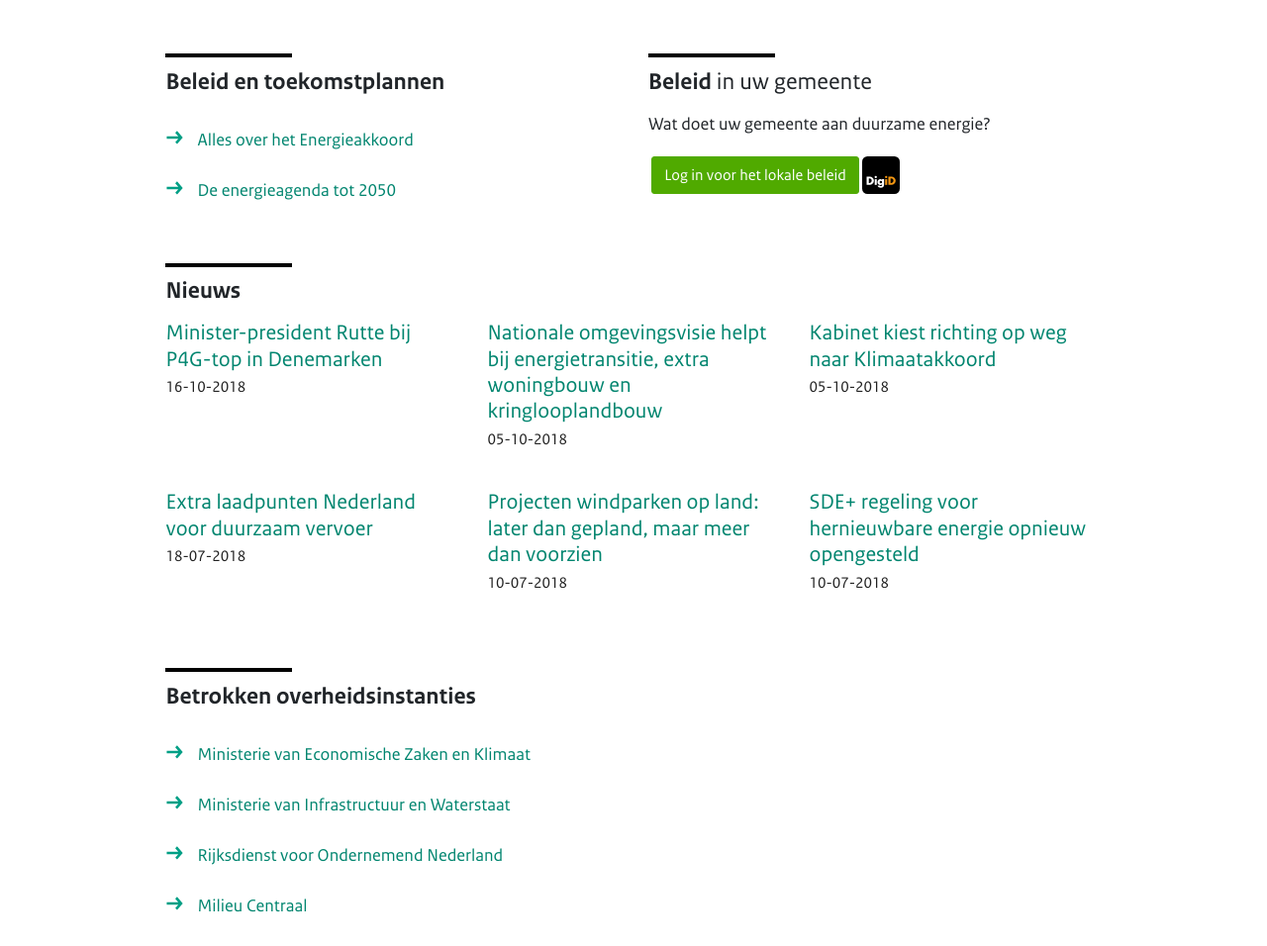
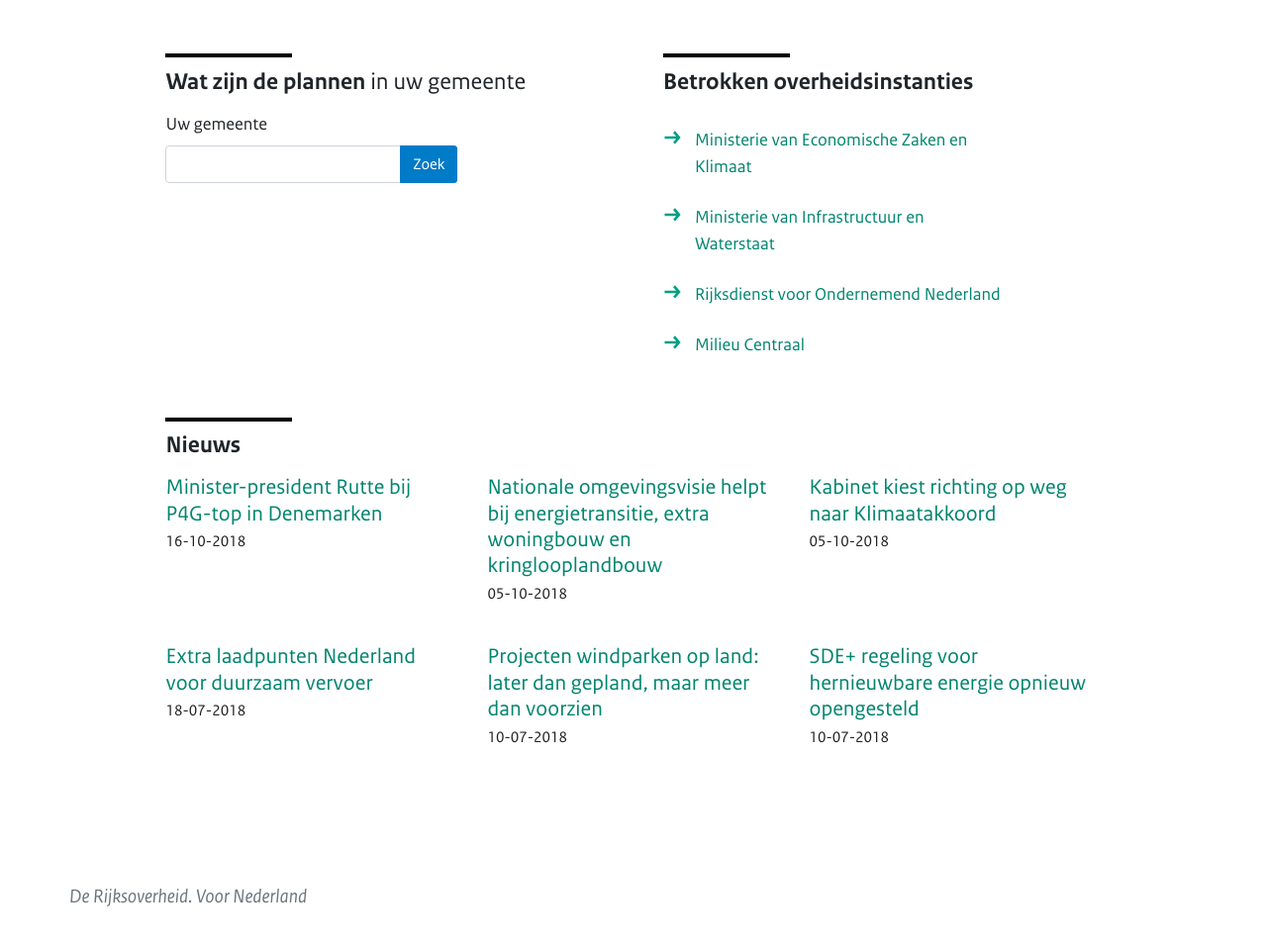
Before and after one commit to azdpc/prototype-1overheid, a plain HTML site: page thema-duurzame-energie-visie.html in a window 1280 px wide. Shown: the part 2060-3016 px from the top of the page at 99% size. Drawn offline with Linux system fonts and the light colour scheme.

Commit message:
Gemeentezoeker Duurzame energie

```diff
--- a/thema-duurzame-energie-visie.html
+++ b/thema-duurzame-energie-visie.html
@@ -496,53 +496,55 @@ Marjanne en Gerard hebben hun <a href="energiezuinig-huis.html">huis energiezuin
 
                     <!-- START policy -->
                     <div class="row content-item">
-                        <div class="col-md-5">
-                            <h2 class="with-bar">Beleid en toekomstplannen</h2>
+                        <div class="col-md-6">
+                            <div class="">
+                                <h2 class="with-bar">Wat zijn de plannen <span class="local">in uw gemeente</span></h2>
+                                <form action="grofvuil-locaties.html" method="GET">
+                                    <label for="gemeente">Uw gemeente</label>
+                                    <div class="row">
+                                        <div class="col-md-8">
+                                    <div class="input-group mb-8">
 
-                            <ul class="topics-list">
-                                <li>
-                                    <a href="#lorem">Alles over het Energieakkoord</a></li>
-                                </li>
-                                <li>
-                                    <a href="#lorem">De energieagenda tot 2050</a></li>
-                                </li>
-                            </ul>
+                                        <input type="text" class="form-control" id="gemeente" placeholder="" value="" list="list-gemeenten">
+                                        <div class="input-group-append">
+                                            <button class="btn btn-primary" id="button-addon2">Zoek</button>
                                         </div>
-
-                        <div class="col-md-6 offset-md-1">
-                            <div class="loggedOutElm">
-                                <h2 class="with-bar">Beleid <span class="local">in uw gemeente</span></h2>
-
-                                <p>Wat doet uw gemeente aan duurzame energie?</p>
-
-                                <div class="main-actions">
-                                    <div class="button-wrapper digid">
-                                        <button type="button" class="btn btn-secondary" data-toggle="modal" data-target="#loginForm">Log in voor het lokale beleid
-                                            <img src="img/digid-logo.svg" alt="digid" />
-                                        </button>
                                     </div>
                                         </div>
                                     </div>
 
-                            <div class="loggedInElm">
-                                <h2 class="with-bar">Beleid <span class="local">in Den Haag</span></h2>
+                                </form>
+                            </div>
 
-                                <h4>Den Haag Aardgasvrij</h4>
-<p>De gemeente wil dat in 2030 er in alle gebouwen in de stad geen aardgas wordt gebruikt. Samen met inwoners, ondernemers en maatschappelijke instellingen in de stad gaat ze aan de slag om dit voor elkaar te krijgen. U kunt zelf ook maatregelen nemen.</p>
-<p class="follow-up tight"><a href="#lorem">Lees meer over Den Haag aardgasvrij</a></p>
-
-<ul class="topics-list tight">
-    <li><a href="#kliaamtbestendig" data-orig-href="https://www.denhaag.nl/nl/in-de-stad/natuur-en-milieu/duurzaamheid/den-haag-klimaatbestendig-maken.htm">Den Haag klimaatbestendig</a></li>
-    <li><a href="#duurzaam-ondernemen" data-orig-href="https://www.denhaag.nl/nl/in-de-stad/ondernemen/zaken-doen-met-de-gemeente/ondersteuning-voor-duurzame-ondernemers.htm">Ondersteuning voor duurzame ondernemers</a></li>
-    <li><a href="#elektrisch-rijden" data-orig-href="https://www.denhaag.nl/nl/in-de-stad/verkeer-en-vervoer/snellaadstations-elektrische-autos.htm">Elektrisch rijden in Den Haag</a></li>
-</ul>
 
 
                         </div>
 
 
+                        <div class="col-md-5">
+                            <div class="col-sm-12">
+                                <h2 class="with-bar">Betrokken overheidsinstanties</h2>
+                            </div>
 
+                            <div class="col-sm-12">
+                                <ul class="topics-list">
+                                    <li>
+                                        <a href="beleid-ministerie-ienw.html">Ministerie van Economische Zaken en Klimaat</a></li>
+                                    </li>
+                                    <li>
+                                        <a href="beleid-ministerie-ienw.html">Ministerie van Infrastructuur en Waterstaat </a></li>
+                                    </li>
+                                    <li>
+                                        <a href="#lorem">Rijksdienst voor Ondernemend Nederland</a></li>
+                                    </li>
+                                    <li>
+                                        <a href="#lorem">Milieu Centraal</a></li>
+                                    </li>
+                                </ul>
                             </div>
+                        </div>
+
+
                     </div>
                     <!-- EINDE policy -->
 
@@ -597,28 +599,7 @@ Marjanne en Gerard hebben hun <a href="energiezuinig-huis.html">huis energiezuin
                     </div>
 
 
-                    <div class="row content-item">
-                        <div class="col-sm-12">
-                            <h2 class="with-bar">Betrokken overheidsinstanties</h2>
-                        </div>
 
-                        <div class="col-sm-6">
-                            <ul class="topics-list">
-                                <li>
-                                    <a href="beleid-ministerie-ienw.html">Ministerie van Economische Zaken en Klimaat</a></li>
-                                </li>
-                                <li>
-                                    <a href="beleid-ministerie-ienw.html">Ministerie van Infrastructuur en Waterstaat </a></li>
-                                </li>
-                                <li>
-                                    <a href="#lorem">Rijksdienst voor Ondernemend Nederland</a></li>
-                                </li>
-                                <li>
-                                    <a href="#lorem">Milieu Centraal</a></li>
-                                </li>
-                            </ul>
-                        </div>
-                    </div>
 
 
                 </div>
```
Also changed, not shown: beleid-en-bestuur.html (+0 -14 lines). Lines whose indentation alone changed are shown as unchanged.
